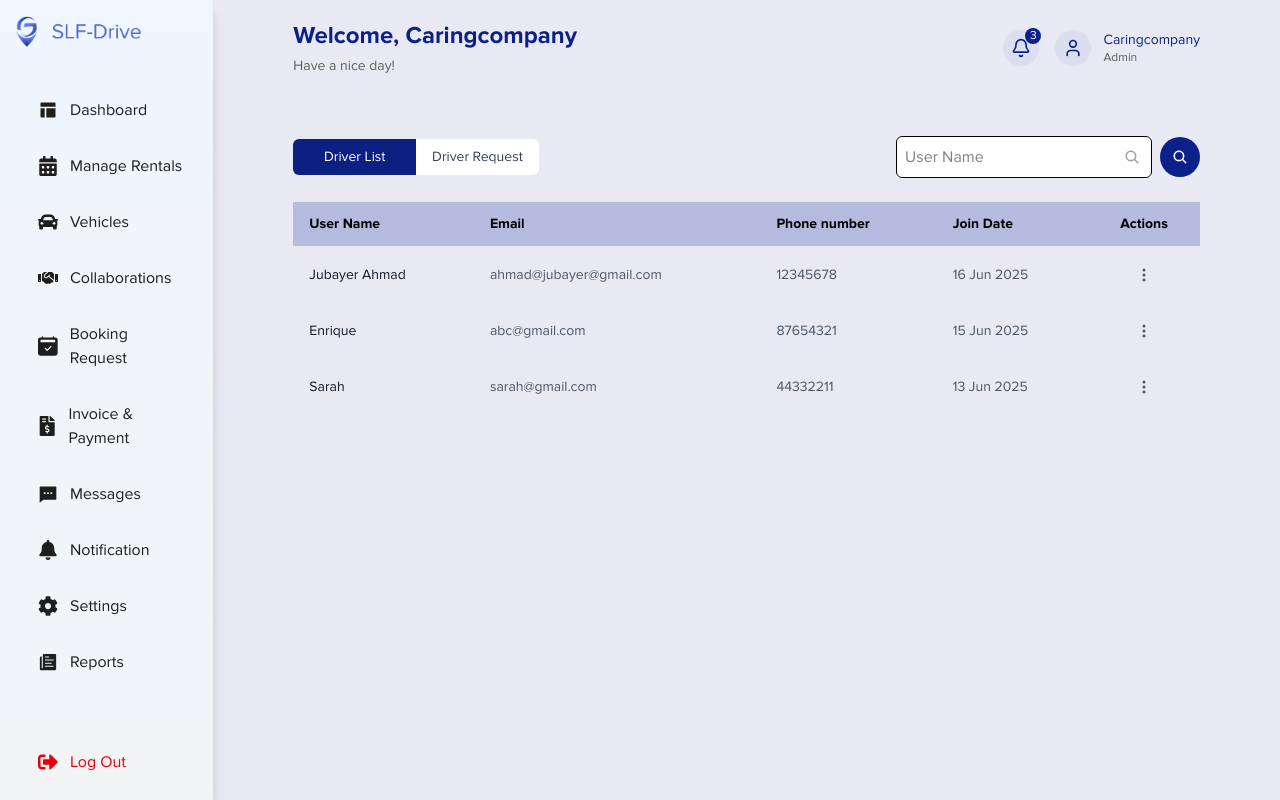
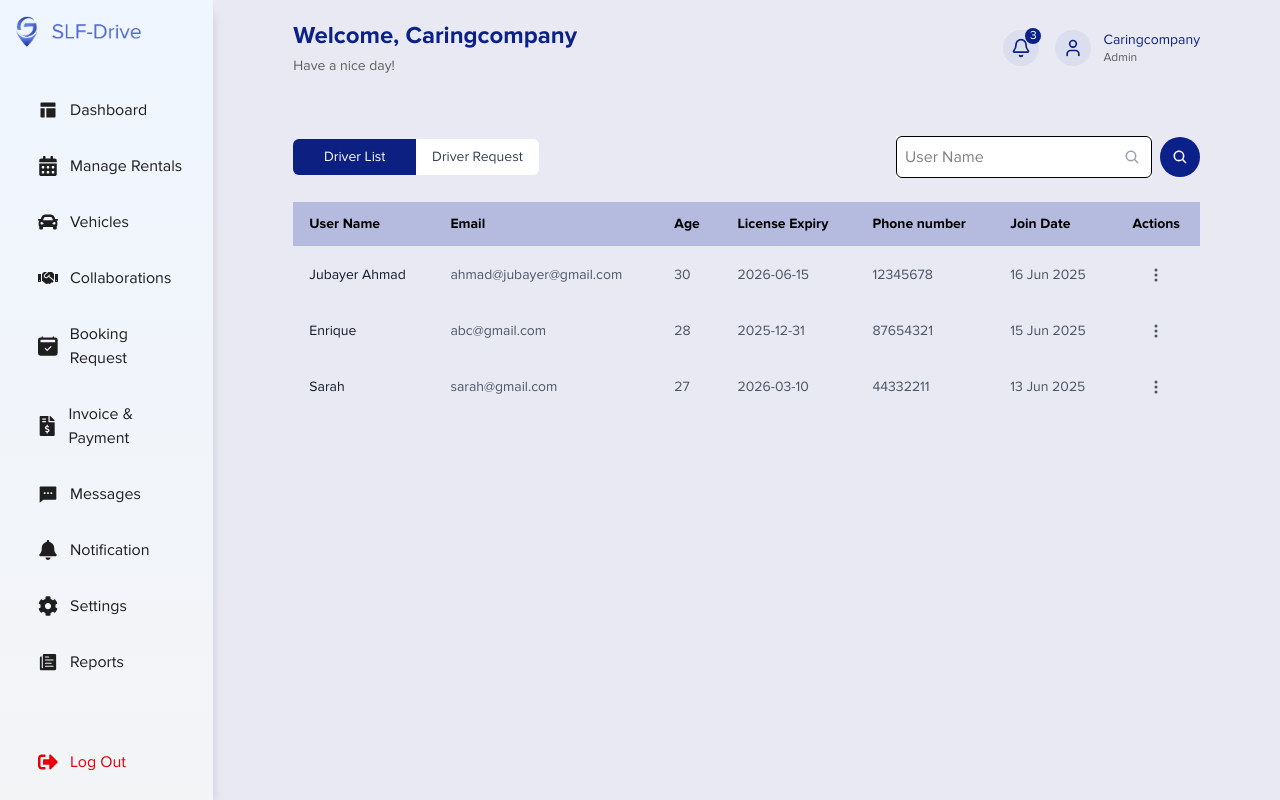
Before and after one commit to muhammadAbdulMannan2022/SlF-Drive, a React (Vite) app: page /dashboard/drivers in a window 1280 px wide. Built offline with nearby package versions, Linux system fonts and the light colour scheme.

Commit message:
fix done

```diff
--- a/src/locales/ar/translation.json
+++ b/src/locales/ar/translation.json
@@ -396,7 +396,9 @@
       "delete": "حذف",
       "hold": "تعليق",
       "noDrivers": "لم يتم العثور على سائقين مطابقين لبحثك.",
-      "clearSearch": "مسح البحث"
+      "clearSearch": "مسح البحث",
+      "age": "عمر",
+      "licenseExpiry": "انتهاء الترخيص"
     },
     "driverDetails": {
       "back": "رجوع",
--- a/src/locales/en/translation.json
+++ b/src/locales/en/translation.json
@@ -397,7 +397,9 @@
       "delete": "Delete",
       "hold": "Hold",
       "noDrivers": "No drivers found matching your search.",
-      "clearSearch": "Clear Search"
+      "clearSearch": "Clear Search",
+      "age": "Age",
+      "licenseExpiry": "License Expiry"
     },
     "driverDetails": {
       "back": "Back",
--- a/src/pages/Admin/Drivers.jsx
+++ b/src/pages/Admin/Drivers.jsx
@@ -8,6 +8,8 @@ const drivers = [
     id: 1,
     name: "Jubayer Ahmad",
     email: "ahmad@jubayer@gmail.com",
+    age: 30,
+    licenseExpiry: "2026-06-15",
     phone: "12345678",
     joinDate: "16 Jun 2025",
     status: "active",
@@ -17,6 +19,8 @@ const drivers = [
     id: 2,
     name: "Enrique",
     email: "abc@gmail.com",
+    age: 28,
+    licenseExpiry: "2025-12-31",
     phone: "87654321",
     joinDate: "15 Jun 2025",
     status: "active",
@@ -25,6 +29,8 @@ const drivers = [
     id: 3,
     name: "John",
     email: "john@gmail.com",
+    age: 35,
+    licenseExpiry: "2025-11-20",
     phone: "11223344",
     joinDate: "14 Jun 2025",
     status: "pending",
@@ -34,6 +40,8 @@ const drivers = [
     id: 4,
     name: "Sarah",
     email: "sarah@gmail.com",
+    age: 27,
+    licenseExpiry: "2026-03-10",
     phone: "44332211",
     joinDate: "13 Jun 2025",
     status: "active",
@@ -103,8 +111,7 @@ export default function DriversPage() {
           <div className="grid w-full sm:w-auto grid-cols-2 rounded-md">
             <button
               onClick={() => setActiveTab("list")}
-              className={`px-4 py-2 text-sm font-medium ${
-                activeTab === "list"
+              className={`px-4 py-2 text-sm hover:cursor-pointer font-medium ${activeTab === "list"
                 ? "bg-[#0b2080] text-white"
                 : "bg-white text-gray-700"
                 }  ${isRTL ? "rounded-r-md" : "rounded-l-md"}`}
@@ -113,8 +120,7 @@ export default function DriversPage() {
             </button>
             <button
               onClick={() => setActiveTab("requests")}
-              className={`px-4 py-2 text-sm font-medium ${
-                activeTab === "requests"
+              className={`px-4 py-2 text-sm hover:cursor-pointer font-medium ${activeTab === "requests"
                 ? "bg-[#0B2080] text-white"
                 : "bg-white text-gray-700"
                 } ${isRTL ? "rounded-l-md" : "rounded-r-md"}`}
@@ -157,6 +163,12 @@ export default function DriversPage() {
                     {t("admin.drivers.email")}
                   </th>
                   <th className="px-4 py-3 text-start text-sm font-semibold">
+                    {t("admin.drivers.age")}
+                  </th>
+                  <th className="px-4 py-3 text-start text-sm font-semibold">
+                    {t("admin.drivers.licenseExpiry")}
+                  </th>
+                  <th className="px-4 py-3 text-start text-sm font-semibold">
                     {t("admin.drivers.phone")}
                   </th>
                   <th className="px-4 py-3 text-start text-sm font-semibold">
@@ -177,6 +189,12 @@ export default function DriversPage() {
                       {driver.email}
                     </td>
                     <td className="px-4 py-3 text-sm text-gray-600">
+                      {driver.age}
+                    </td>
+                    <td className="px-4 py-3 text-sm text-gray-600">
+                      {driver.licenseExpiry}
+                    </td>
+                    <td className="px-4 py-3 text-sm text-gray-600">
                       {driver.phone}
                     </td>
                     <td className="px-4 py-3 text-sm text-gray-600">
@@ -192,8 +210,7 @@ export default function DriversPage() {
                         </button>
                         {dropdownOpen === driver.id && (
                           <div
-                            className={`absolute z-20 ${
-                              isRTL ? "left-0" : "right-0"
+                            className={`absolute z-20 ${isRTL ? "left-0" : "right-0"
                               } mt-2 w-40 bg-white rounded-md shadow-lg`}
                           >
                             <button
@@ -238,6 +255,12 @@ export default function DriversPage() {
                     {t("admin.drivers.email")}
                   </th>
                   <th className="px-4 py-3 text-start text-sm font-semibold">
+                    {t("admin.drivers.age")}
+                  </th>
+                  <th className="px-4 py-3 text-start text-sm font-semibold">
+                    {t("admin.drivers.licenseExpiry")}
+                  </th>
+                  <th className="px-4 py-3 text-start text-sm font-semibold">
                     {t("admin.drivers.submitted")}
                   </th>
                   <th className="px-4 py-3 text-center text-sm font-semibold">
@@ -253,6 +276,12 @@ export default function DriversPage() {
                     </td>
                     <td className="px-4 py-3 text-sm text-gray-600">
                       {driver.email}
+                    </td>
+                    <td className="px-4 py-3 text-sm text-gray-600">
+                      {driver.age}
+                    </td>
+                    <td className="px-4 py-3 text-sm text-gray-600">
+                      {driver.licenseExpiry}
                     </td>
                     <td className="px-4 py-3 text-sm text-gray-600">
                       {driver.submittedDate}
--- a/src/pages/Main/parts/UserParts/Dashboard.jsx
+++ b/src/pages/Main/parts/UserParts/Dashboard.jsx
@@ -1,4 +1,4 @@
-import React, { useState } from "react";
+import React, { useEffect, useState } from "react";
 import CardDashboard from "../../../../components/CardDashboard";
 import EarningsChart from "../../../../components/DashboardChact";
 import DataTableDashboard from "../../../../components/DataTableDashboard";
@@ -48,14 +48,14 @@ function Dashboard() {
     console.log("Year changed to:", year);
     // Handle year change logic here
   };
-  const switchUser = (year) => {
+  const switchUser = () => {
     const currentUser = localStorage.getItem("userType")
     if (currentUser === "user") {
       localStorage.setItem("userType", "admin")
+    } else {
+      localStorage.setItem("userType", "user")
     }
   };
-
-
   return (
     <div className="bg-[#E8E9F3] h-full">
       <div className="px-5 md:px-10 lg:px-20 py-4">
```
Lines whose indentation alone changed are shown as unchanged.
